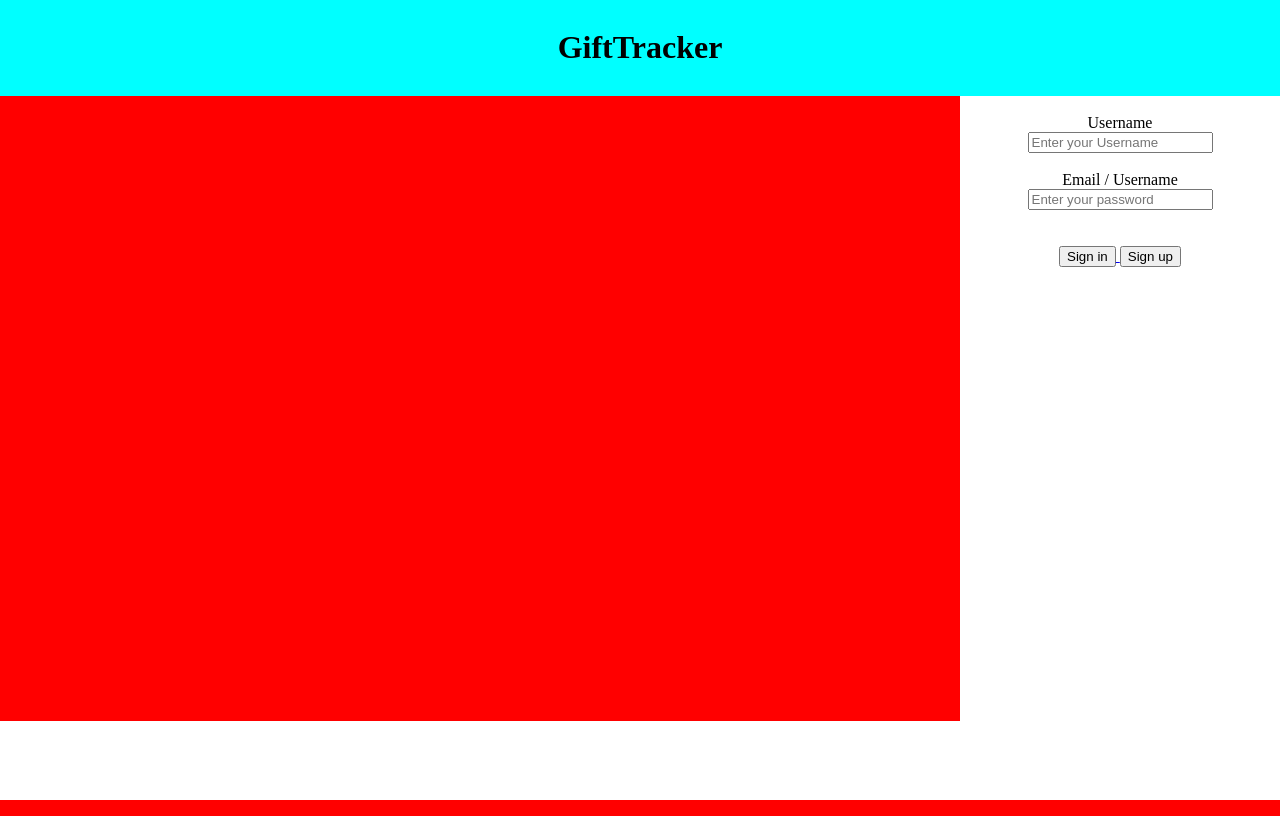
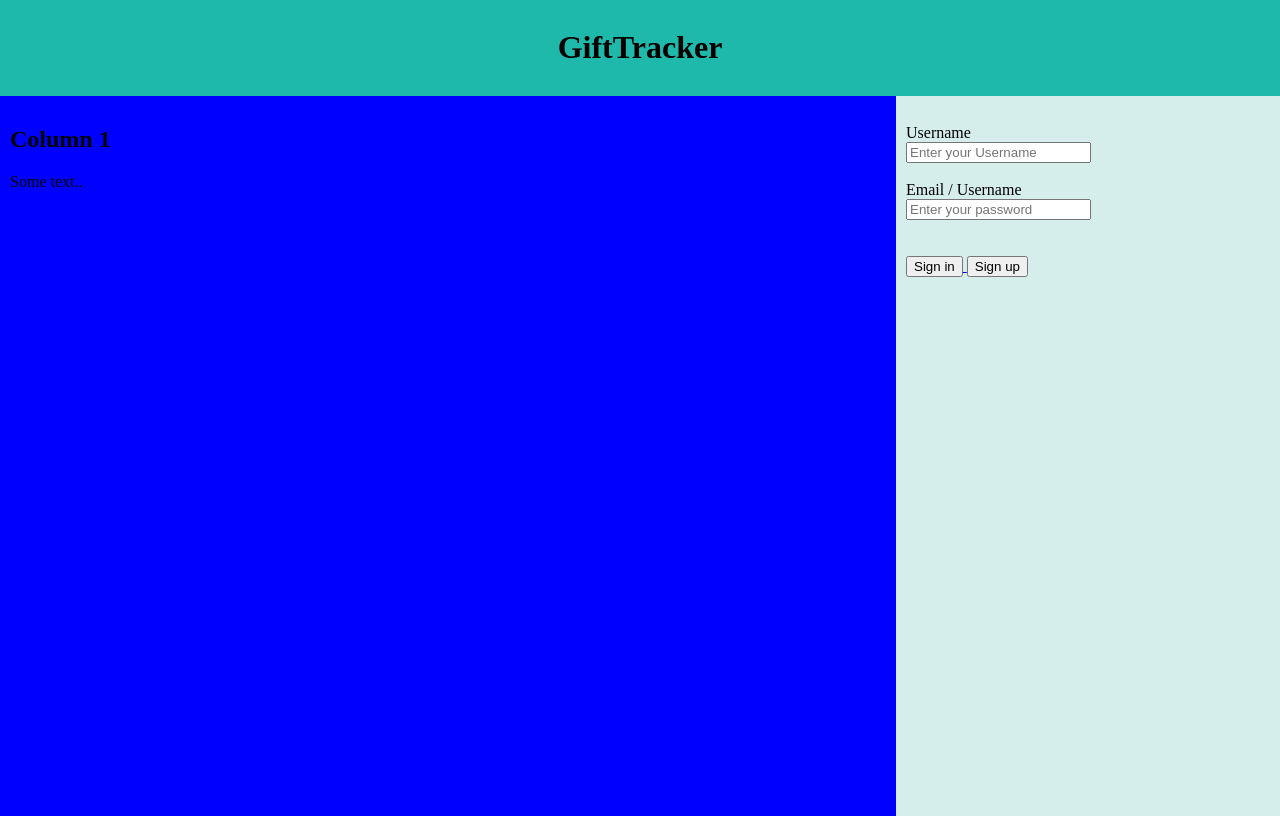
Before and after one commit to Brentdpw/GiftTracker, a PHP site: page / in a window 1280 px wide. Run offline with PHP 8.4, Linux system fonts and the light colour scheme.

Commit message:
DB uit assets, nieuwe index.php

```diff
--- a/assets/css/index.css
+++ /dev/null
@@ -1,21 +0,0 @@
-body{
-    margin: 0;
-}
-
-
-.row {
-    display: flex;
-    min-height: 625px;
-}
-
-
-.left{
-    flex: 75%;
-    height: auto;
-    background-color: red;
-}
-
-.right{
-    flex: 25%;
-    text-align: center;
-}
--- /dev/null
+++ b/assets/css/login.css
@@ -0,0 +1,38 @@
+* {
+    box-sizing: border-box;
+}
+
+
+body{
+    margin: 0;
+}
+  /* Create two equal columns that floats next to each other */
+.column {
+    float: left;
+    padding: 10px;
+    height: 90vh;
+}
+
+.leftColumn{
+    width: 70%;
+    background-color: blue;
+}
+
+.rightColumn{
+    width: 30%;
+    background-color: #d6eeeb;
+}
+
+  /* Clear floats after the columns */
+.row:after {
+    content: "";
+    display: table;
+    clear: both;
+}
+
+  /* Responsive layout - makes the two columns stack on top of each other instead of next to each other */
+@media screen and (max-width: 600px) {
+    .column {
+      width: 100%;
+    }
+}
--- a/assets/css/style.css
+++ b/assets/css/style.css
@@ -1,6 +1,6 @@
 .header {
     top: auto;
-    background-color: aqua;
+    background-color: #1eb9aa;
     padding: 1vh;
     text-align: center;
 }
--- a/index.php
+++ b/index.php
@@ -1,16 +1,11 @@
 <!DOCTYPE html>
-<html lang="en">
+<html>
 <head>
-    <meta charset="UTF-8">
-    <meta http-equiv="X-UA-Compatible" content="IE=edge">
-    <meta name="viewport" content="width=device-width, initial-scale=1.0">
-    <title>Document</title>
-    <link rel="stylesheet" href="./assets/css/style.css">
-    <link rel="stylesheet" href="./assets/css/index.css">
-
+<meta name="viewport" content="width=device-width, initial-scale=1">
+<link rel="stylesheet" href="./assets/css/login.css">
+<link rel="stylesheet" href="./assets/css/style.css">
 </head>
 <body>
-
     <div class="header">
         <h1>
             GiftTracker
@@ -18,10 +13,13 @@
     </div>
 
     <div class="row">
-        <div class="column left">
+        <div class="column leftColumn">
+            <h2>Column 1</h2>
+            <p>Some text..</p>
         </div>
-        <div class="column right">
-            <div class="input-field">
+        <div class="column rightColumn">
+
+                <div class="input-field">
                     <label for="Username" class="input-label">
                         <br>
                         Username
@@ -57,11 +55,9 @@
                         Sign up
                     </button>
                 </a>
-            </div>
         </div>
+
     </div>
-
-
 
 </body>
 </html>
```
Also changed, not shown: database/DB.php (renamed from assets/database/DB.php).
